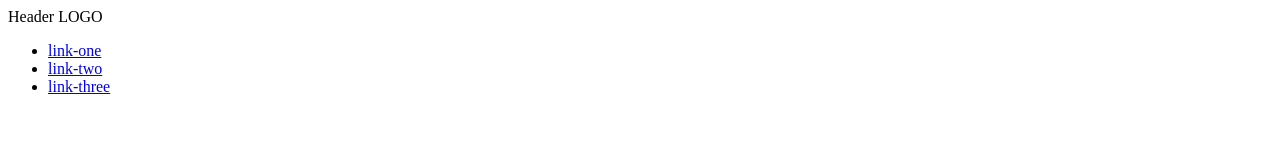
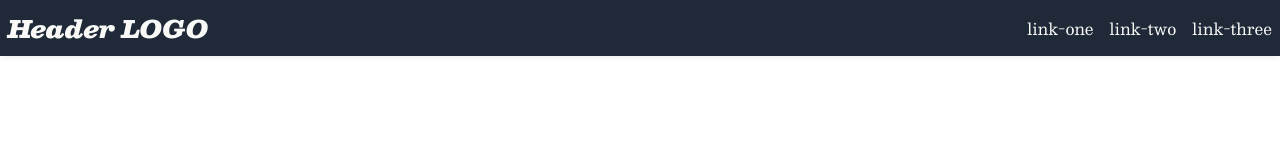
Before and after one commit to ahmedTarek1525/Landing-page, a plain HTML site: page index.html in a window 1280 px wide. Drawn offline with nearby package versions, Linux system fonts and the light colour scheme.

Commit message:
Add the styling for the hearder and link styles.css with index.html

```diff
--- a/index.html
+++ b/index.html
@@ -4,6 +4,7 @@
     <meta charset="UTF-8">
     <meta name="viewport" content="width=device-width, initial-scale=1.0">
     <title>Landing Page</title>
+    <link rel="stylesheet" href="styles.css">
 </head>
 <body>
     <div class="header">
--- a/styles.css
+++ b/styles.css
@@ -0,0 +1,42 @@
+@import url('https://fonts.googleapis.com/css2?family=Besley:ital,wght@0,400;1,900&display=swap');
+
+body {
+  margin: 0;
+  background: white;
+  font-family: Besley, serif;
+}
+
+.header {
+  background: #1F2937;
+  box-shadow: 0 0 8px rgba(0,0,0,.1);
+  display: flex;
+  justify-content: space-between;
+  padding: 8px;
+}
+
+.logo {
+    color: #F9FAF8;
+    font-size: 24px;
+    font-weight: 900;
+    font-style: italic;
+  }
+
+  a {
+    /* this removes the line under our links */
+    text-decoration: none;
+    color: #F9FAF8;
+  }
+
+  ul {
+    list-style-type: none;
+    display: flex;
+    margin: 0;
+    padding: 0;
+    gap: 16px;
+  }
+
+  .left, .right {
+    display: flex;
+    align-items: center;
+    gap: 16px;
+  }
```
